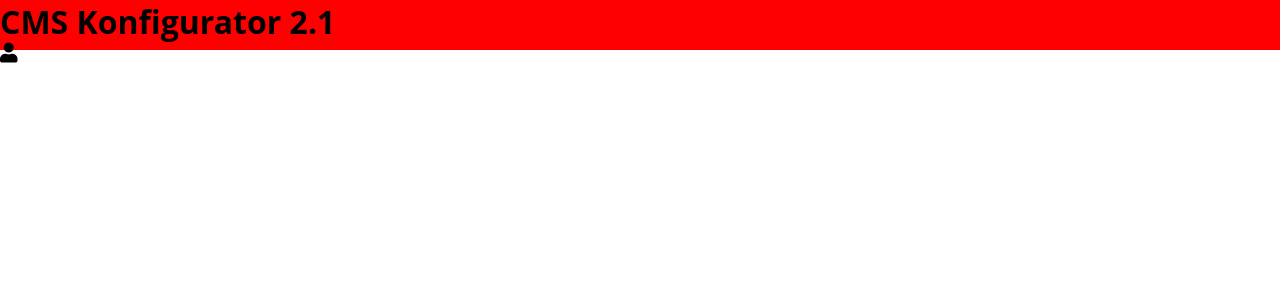
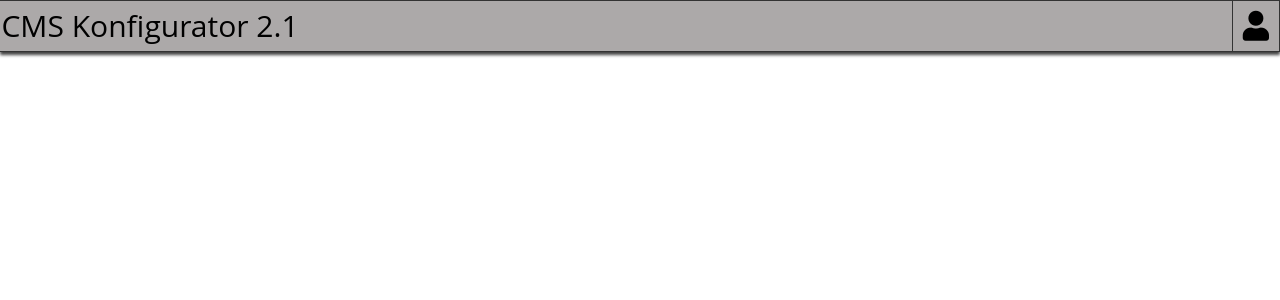
Before and after one commit to NoConnection12367/WimoweCMS2021, a PHP site: page /backend/index.php in a window 1280 px wide. Shown: the top 300 px of the page. Run offline with PHP 8.4, Linux system fonts and the light colour scheme.

Commit message:
Backend: add shaddow effect

```diff
--- a/backend/css/style.css
+++ b/backend/css/style.css
@@ -11,10 +11,44 @@ body {
 #header {
     width: 100%;
     height: 50px;
+    background-color: rgb(172, 169, 169);
+    border-top: 1px solid #333;
+    border-bottom: 1px solid #333;
+    -webkit-box-shadow: 0px 3px 3px 0px rgba(0,0,0,0.75);
+    -moz-box-shadow: 0px 3px 3px 0px rgba(0,0,0,0.75);
+    box-shadow: 0px 3px 3px 0px rgba(0,0,0,0.75);
+}
+
+#header p{
+    font-size: 30px;
+    width: 300px;
+    height: 40px;
+    line-height: 40px;
+    text-align: center;
+    vertical-align: middle;
     float: left;
-    background-color: red;
+    margin: 5px 0;
 }
 
 i {
-    font-size: 20px;
+    padding: 10px;
+    font-size: 30px;
+    line-height: 50px;
+    text-align: center;
+    vertical-align: middle;
+    float: right;
+    border-left: 1px solid #333;
+    border-right: 1px solid #333;
 }
+
+.shaddow{
+    -webkit-box-shadow: -1px 1px 2px 0px rgba(0,0,0,0.75);
+    -moz-box-shadow: -1px 1px 2px 0px rgba(0,0,0,0.75);
+    box-shadow: -1px 1px 2px 0px rgba(0,0,0,0.75);
+}
+
+.invertedShaddow{
+    -webkit-box-shadow: inset -1px 1px 2px 0px rgba(0,0,0,0.75);
+    -moz-box-shadow: inset -1px 1px 2px 0px rgba(0,0,0,0.75);
+    box-shadow: inset -1px 1px 2px 0px rgba(0,0,0,0.75);
+}
--- a/backend/index.php
+++ b/backend/index.php
@@ -14,8 +14,8 @@
     </head>
     <body>
         <div id="header">
-            <h1>CMS Konfigurator 2.1</h1>
-            <i class="fas fa-user"></i>
+            <p>CMS Konfigurator 2.1</p>
+            <i id="user-icon" class="fas fa-user"></i>
 
         </div>
         <div class="wrapper">
--- a/backend/js/script.js
+++ b/backend/js/script.js
@@ -0,0 +1,8 @@
+$(document).ready(function(){
+
+    $('#user-icon').mouseover(function(){
+		$('i').addClass('shaddow');
+    });
+
+
+});
```
